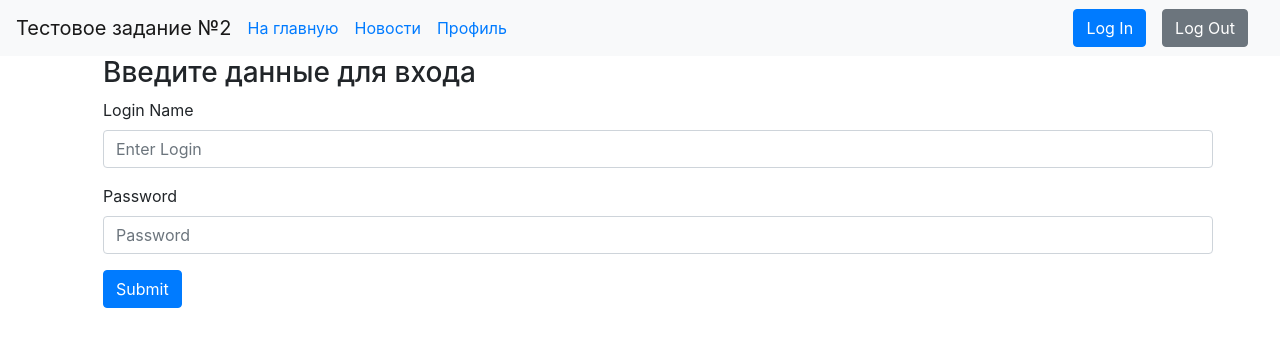
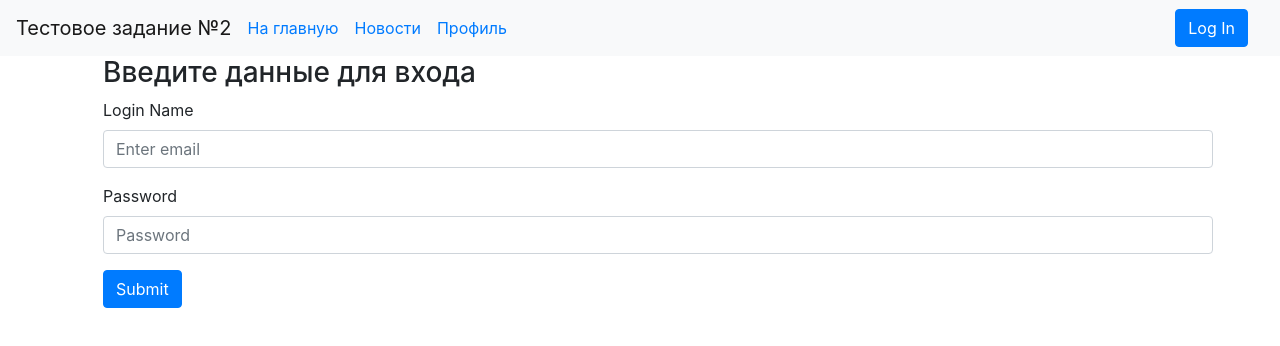
Before and after one commit to LeoUral/tz_proglib, a React (Create React App) app: page /login in a window 1280 px wide. Shown: the top 346 px of the page. Built offline with nearby package versions, Linux system fonts and the light colour scheme.

Commit message:
подключили верификацию входа
подключили верификацию входа по  статусу ответа от сервера.

```diff
--- a/src/components/Login.js
+++ b/src/components/Login.js
@@ -5,44 +5,69 @@ export default class Login extends React.Component {
     constructor(props) {
         super(props);
         this.state = {
-            login: 'Admin',
-            password: '12345',
-            valueLogin: '',
-            valuePassword: '',
-            verification: false
-        }
+            verification: false,
+            dataPost: ''
+        };
+        this.dataSend = {
+            email: '',
+            password: ''
+        };
+        // body POST-запроса
+        //email: 'max@test.com',
+        // password: '12345'
+
         this.handleChangeLogin = this.handleChangeLogin.bind(this);
         this.handleChangePassword = this.handleChangePassword.bind(this);
         this.handleSubmit = this.handleSubmit.bind(this);
+        this.verification = this.verification.bind(this);
+        this.postResponse = this.postResponse.bind(this);
     }
 
-    handleChangeLogin(event) {
-        this.setState({ valueLogin: event.target.value });
-    }
+    // получение ID пользователя, по вводу email и password
+    async postResponse() {
+        this.response = await fetch('https://mysterious-reef-29460.herokuapp.com/api/v1/validate', {
+            method: 'POST',
+            headers: {
+                'Content-Type': 'application/json'
+            },
+            body: JSON.stringify(this.dataSend)
+        })
+        this.setState({ dataPost: await this.response.json() }); //ждем окончание асинхронного запроса
+        console.log(this.state.dataPost.status); //полученные данные STATUS с сервера
 
-    handleChangePassword(event) {
-        this.setState({ valuePassword: event.target.value });
-    }
+        this.verification(this.state.dataPost.status);
+    };
 
-    handleSubmit(event) {
-        const login = this.state.login;
-        const password = this.state.password;
+    verification(dataVerification) {
 
-        if (login === this.state.valueLogin && password === this.state.valuePassword) {
+        if (dataVerification === 'ok') {
+            console.log('OK');
             this.setState({ verification: true });
             setTimeout(() => {
                 localStorage.setItem('verification', this.state.verification);
+                //оставлю включение страницы profil через localStorage
                 document.location.href = '/profile';
             }, 500);
-
         } else {
+            console.log('NOT OK');
             this.setState({ verification: false })
             setTimeout(() => {
                 localStorage.setItem('verification', this.state.verification);
             }, 500);
             alert('Логин или пароль введены не верно!');
         }
+    }
 
+    handleChangeLogin(event) {
+        this.dataSend.email = event.target.value;
+    }
+
+    handleChangePassword(event) {
+        this.dataSend.password = event.target.value;
+    }
+
+    handleSubmit(event) {
+        this.postResponse();
         event.preventDefault();
     }
 
@@ -54,7 +79,7 @@ export default class Login extends React.Component {
                     <Form onSubmit={this.handleSubmit} >
                         <Form.Group controlId="formBasicLogin">
                             <Form.Label>Login Name</Form.Label>
-                            <Form.Control type="text" placeholder="Enter Login" onChange={this.handleChangeLogin} />
+                            <Form.Control type="email" placeholder="Enter email" onChange={this.handleChangeLogin} />
                         </Form.Group>
                         <Form.Group controlId="formBasicPassword">
                             <Form.Label>Password</Form.Label>
--- a/src/components/Profile.js
+++ b/src/components/Profile.js
@@ -4,46 +4,31 @@ import { Container } from 'react-bootstrap';
 export default class Profile extends React.Component {
     constructor(props) {
         super(props);
-        this.dataSend = {
-            email: 'max@test.com',
-            password: '12345'
-        };
+        this.state = {
+            dataUser: []
+        }
     }
 
-    // получение ID пользователя, по вводу email и password
-    async postResponse() {
-        this.response = await fetch('https://mysterious-reef-29460.herokuapp.com/api/v1/validate', {
-            method: 'POST',
-            headers: {
-                'Content-Type': 'application/json'
-            },
-            body: JSON.stringify(this.dataSend)
-        })
-        this.dataPost = await this.response.json();// ждем окончание асинхронного запроса
-        console.log(this.dataPost.data.id); //полученные данные ID с сервера
-    };
+
     //получение данных по ID пользоветеля
     async getResponse() {
         this.response = await fetch('https://mysterious-reef-29460.herokuapp.com/api/v1/user-info/1');
         this.dataGet = await this.response.json();
-        console.log(this.dataGet.data.city);
+        console.log(this.dataGet);
+        console.log(this.dataGet.data);
+        this.setState({ dataUser: this.dataGet.data });
     }
 
     componentDidMount() {
         if (localStorage.getItem('verification') === 'false') {
             document.location.href = '/login';
         } else {
-            this.postResponse();
             this.getResponse();
 
         }
 
 
     }
-
-    // componentWillUnmount() {
-    //     localStorage.setItem('verification', false);
-    // }
 
     render() {
         return (
--- a/src/components/navibar.js
+++ b/src/components/navibar.js
@@ -2,12 +2,29 @@ import React from 'react';
 import { Nav, Navbar, Button } from 'react-bootstrap';
 import { Link } from 'react-router-dom';
 
-export default function Navibar() {
+export default class Navibar extends React.Component {
+    constructor(props) {
+        super(props);
 
-    function handleClick() {
-        localStorage.setItem('verification', false);
+        this.handleClick = this.handleClick.bind(this);
+
+        this.state = {
+            textBtn: 'Log In'
+        }
+    }
+
+    handleClick() {
+        if (localStorage.getItem('verification') === 'false') {
+            this.setState({ textBtn: 'Log In' })
             document.location.href = '/login';
         }
+        if (localStorage.getItem('verification') === 'true') {
+            this.setState({ textBtn: 'Log Out' });
+            localStorage.setItem('verification', false);
+        }
+    }
+
+    render() {
 
         return (
             <>
@@ -21,11 +38,11 @@ export default function Navibar() {
                             <Link className="mr-3" to="/profile">Профиль</Link>
                         </Nav>
                         <Nav >
-                        <Button variant="primary" className="mr-3" href="/login" >Log In</Button>
-                        <Button variant="secondary" className="mr-3" onClick={handleClick}>Log Out</Button>
+                            <Button variant="primary" className="mr-3" onClick={this.handleClick} >{this.state.textBtn}</Button>
                         </Nav>
                     </Navbar.Collapse>
                 </Navbar>
             </>
         );
     }
+}
```
Also changed, not shown: 1 other file (tests, documents, lock files or other folders). Lines whose indentation alone changed are shown as unchanged.
